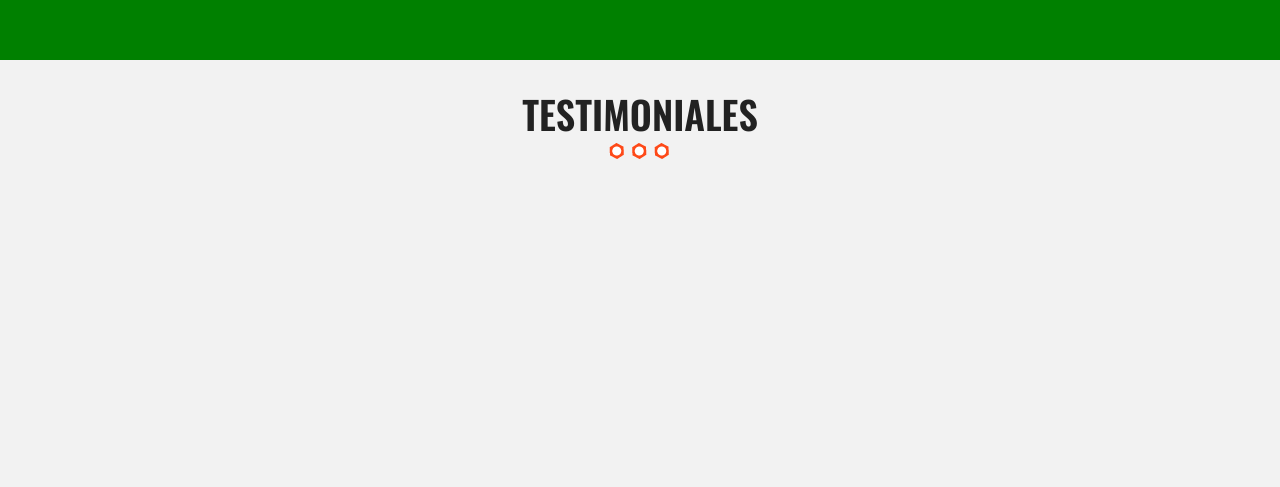
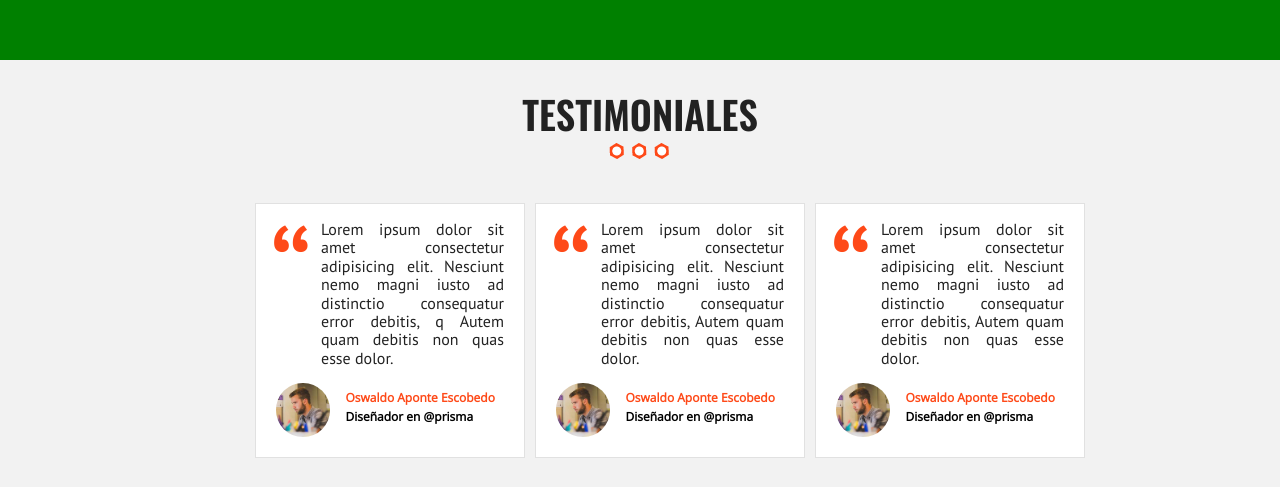
Before and after one commit to gustavoisaacc/gdlwebcamp, a website built with Parcel: page index.html in a window 1280 px wide. Shown: the part 4266-4753 px from the top of the page. Before the commit the page ends 4464 px from the top, so only its background shows below. Built offline with nearby package versions, Linux system fonts and the light colour scheme.

Commit message:
terminando la de maqutar el sitio

```diff
--- a/css/main.css
+++ b/css/main.css
@@ -170,6 +170,15 @@ textarea {
       background-color: white;
       color: var(--color-primario)
     }
+    .button.transparente{
+      background-color: transparent;
+      border: 1px solid #fff;
+    }
+    .button.transparente:hover{
+      border: 1px solid var(--color-primario);
+      background-color: var(--color-primario);
+    }
+
     .float-right{
       float: right;
     }
@@ -561,6 +570,104 @@ textarea {
       height: 450px;
       background-color: green;
     }
+
+    /* testimoniales */
+    .testimoniales{
+      padding-bottom: 20px;
+    }
+    .testimonial{
+      margin: 5px;
+    }
+
+
+    @media (min-width: 950px){
+      .testimonial{
+        float: right;
+        width: 30%;
+      }
+
+    }
+
+    blockquote{
+      margin: 0 0 10px 0;
+      border: 1px solid #e1e1e1;
+      background-color: #fff;
+      padding-bottom: 20px;
+      position: relative;
+    }
+
+    blockquote p{
+      text-align: justify !important;
+      font-size: 1em !important;
+      font-family: var(--funte2);
+      padding: 0 20px 0 65px;
+    }
+    blockquote p::before{
+      content: '\201c';
+      position: absolute;
+      left: 13px;
+      top: 10px;
+      font-size: 8em;
+      margin: 0;
+      padding: 0;
+      line-height: 1;
+      color: var(--color-primario);
+    }
+
+    footer.info-testimoniales{
+      padding: 0;
+    }
+    footer.info-testimoniales img{
+      float: left;
+      width: 20%;
+      border-radius: 50%;
+      margin-left: 20px;
+    }
+    footer.info-testimoniales cite{
+      text-align: left;
+      color: var(--color-primario);
+      font-size: 12px;
+      padding-top: 8px;
+      width: 66.6%;
+      float: right;
+      font-style: normal;
+      font-weight: bold;
+
+    }
+    footer.info-testimoniales cite span{
+      color: #000;
+      display: block;
+      text-transform: none;
+      margin-top: 5px;
+    }
+    .newsletter{
+      position: relative;
+      height: auto;
+    }
+
+    .newsletter::before{
+      background-image: url('../img/bg-newsletter.jpg');
+      content: '';
+    }
+    .newsletter .contenido{
+      padding: 100px 0;
+      color: #fff;
+      text-align: center;
+      position: relative;
+    }
+    .newsletter .contenido p{
+      text-transform: lowercase;
+      font-size: 1.2em;
+    }
+    .newsletter .contenido h3{
+      text-transform: uppercase;
+      font-family: var(--funte2);
+      font-size: 7vw;
+      color: #fff;
+    }
+
+
+
 /* ==========================================================================
    Helper classes
    ========================================================================== */
--- a/index.html
+++ b/index.html
@@ -224,7 +224,60 @@
 
   <secction class="seccion">
     <h2>Testimoniales</h2>
+    <div class="testimoniales contenedor clearfix">
+        <div class="testimonial">
+            <blockquote>
+                <p>Lorem ipsum dolor sit amet consectetur adipisicing elit. Nesciunt nemo magni iusto ad distinctio consequatur error debitis, Autem quam debitis non quas esse dolor.</p>
+                <footer class="info-testimoniales clearfix">
+                    <img src="img/testimonial.jpg" alt="imgaen testimonnial">
+                    <cite>Oswaldo Aponte Escobedo <span>Diseñador en @prisma</span></cite>
+                </footer>
+            </blockquote>
+        </div><!--testimonial-->
+
+        <div class="testimonial">
+            <blockquote>
+                <p>Lorem ipsum dolor sit amet consectetur adipisicing elit. Nesciunt nemo magni iusto ad distinctio consequatur error debitis, Autem quam debitis non quas esse dolor.</p>
+                <footer class="info-testimoniales clearfix">
+                    <img src="img/testimonial.jpg" alt="imgaen testimonnial">
+                    <cite>Oswaldo Aponte Escobedo <span>Diseñador en @prisma</span></cite>
+                </footer>
+            </blockquote>
+        </div><!--testimonial-->
+
+        <div class="testimonial">
+            <blockquote>
+                <p>Lorem ipsum dolor sit amet consectetur adipisicing elit. Nesciunt nemo magni iusto ad distinctio consequatur error debitis, q Autem quam debitis non quas esse dolor.</p>
+                <footer class="info-testimoniales clearfix">
+                    <img src="img/testimonial.jpg" alt="imgaen testimonnial">
+                    <cite>Oswaldo Aponte Escobedo <span>Diseñador en @prisma</span></cite>
+                </footer>
+            </blockquote>
+        </div><!--testimonial-->
+    </div>
+
   </secction>
+  <div class="newsletter parallax">
+      <div class="contenido contenedor">
+          <p>reguistrate al newsletter</p>
+          <h3>gdlwebcamp</h3>
+          <a href="#" class="button transparente">Registro</a>
+      </div><!--contenido-->
+  </div><!--newsletter-->
+
+  <section class="seccion">
+      <h2>Faltan</h2>
+
+      <div class="cuenta-regresiva contenedor">
+          <ul class="clearfix">
+              <li><p class="numero">80</p>Dias</li>
+              <li><p class="numero">15</p>Horas</li>
+              <li><p class="numero">5</p>minutos</li>
+              <li><p class="numero">30</p>segundos</li>
+          </ul>
+      </div><!--cuenta-regresiva-->
+
+  </section>
 
   <script src="https://kit.fontawesome.com/707e45c747.js" crossorigin="anonymous"></script>
 
```
